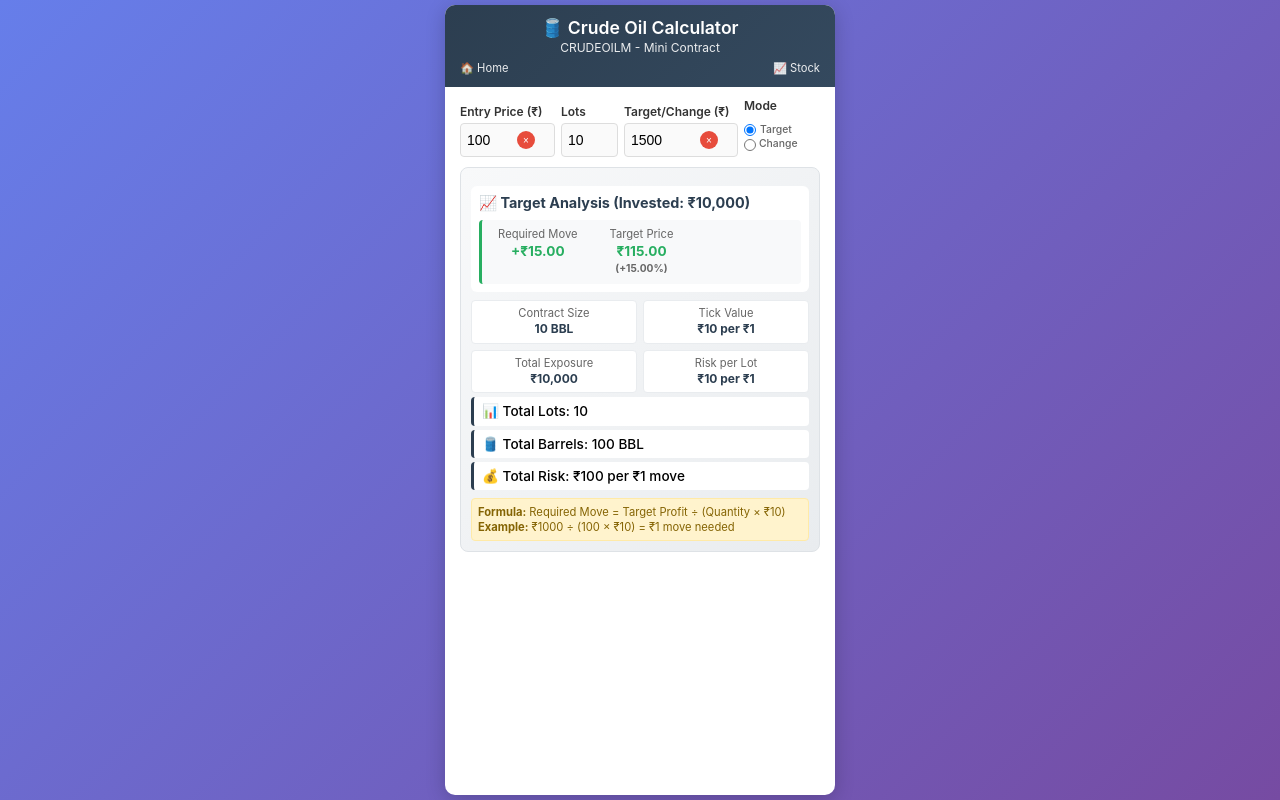
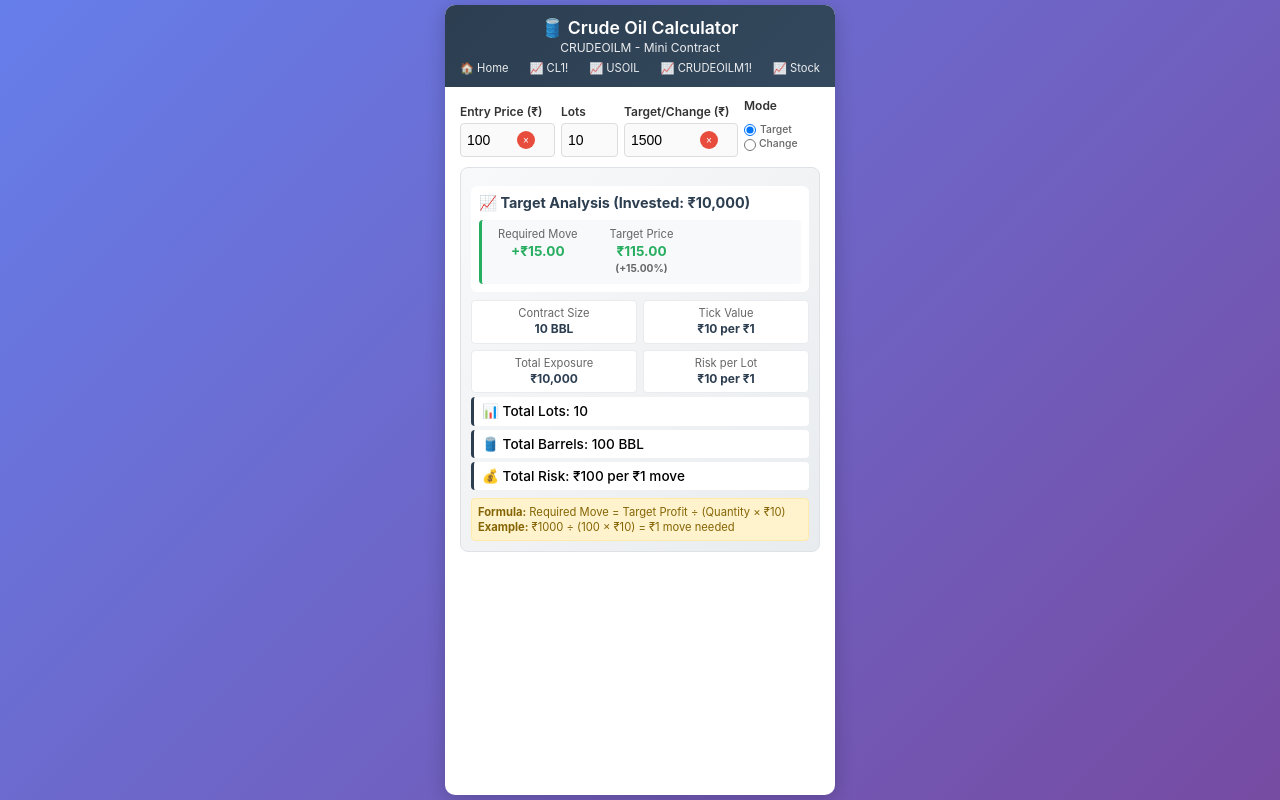
Before and after one commit to anewapp/calc_page, a plain HTML site: page crude_oil_calculator.html in a window 1280 px wide. Drawn offline with Linux system fonts and the light colour scheme.

Commit message:
TV links
TV links

```diff
--- a/crude_oil_calculator.html
+++ b/crude_oil_calculator.html
@@ -222,8 +222,11 @@
     <div class="header">
         <h1>🛢️ Crude Oil Calculator</h1>
         <div class="subtitle">CRUDEOILM - Mini Contract</div>
-        <div style="display: flex; justify-content: space-between; margin-top: 6px;">
+        <div style="display: flex; justify-content: space-between; align-items: center; margin-top: 6px; flex-wrap: wrap; gap: 5px;">
             <a href="index.html" style="color: white; text-decoration: none; font-size: 0.7em; opacity: 0.9;">🏠 Home</a>
+            <a href="#" onclick="window.open('https://www.tradingview.com/chart/LeJ9b8NX/?symbol=NYMEX%3ACL1%21', '_blank', 'noopener,noreferrer'); return false;" style="color: white; text-decoration: none; font-size: 0.7em; opacity: 0.9;">📈 CL1!</a>
+            <a href="#" onclick="window.open('https://www.tradingview.com/chart/LeJ9b8NX/?symbol=TVC%3AUSOIL', '_blank', 'noopener,noreferrer'); return false;" style="color: white; text-decoration: none; font-size: 0.7em; opacity: 0.9;">📈 USOIL</a>
+            <a href="#" onclick="window.open('https://www.tradingview.com/chart/LeJ9b8NX/?symbol=MCX%3ACRUDEOILM1%21', '_blank', 'noopener,noreferrer'); return false;" style="color: white; text-decoration: none; font-size: 0.7em; opacity: 0.9;">📈 CRUDEOILM1!</a>
             <a href="stock_calculator_mobile.html" style="color: white; text-decoration: none; font-size: 0.7em; opacity: 0.9;">📈 Stock</a>
         </div>
     </div>
```
Also changed, not shown: stock_calculator_mobile.html (+3 -1 lines).
